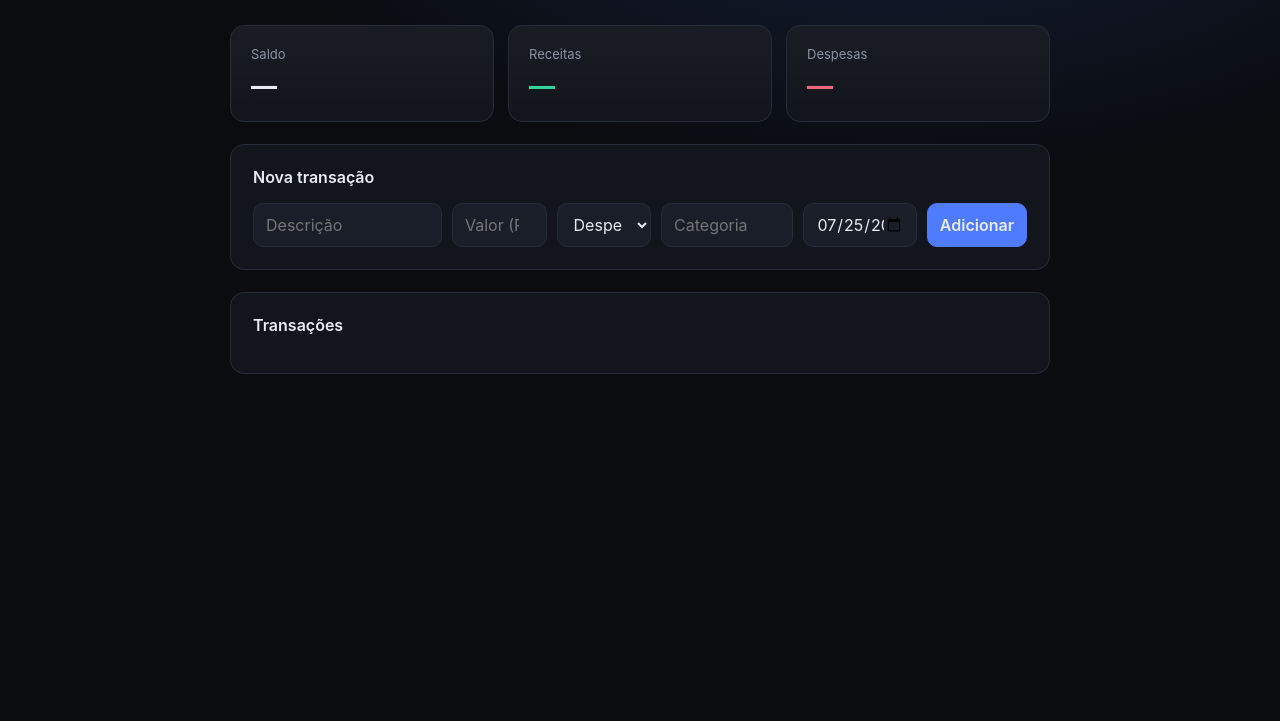
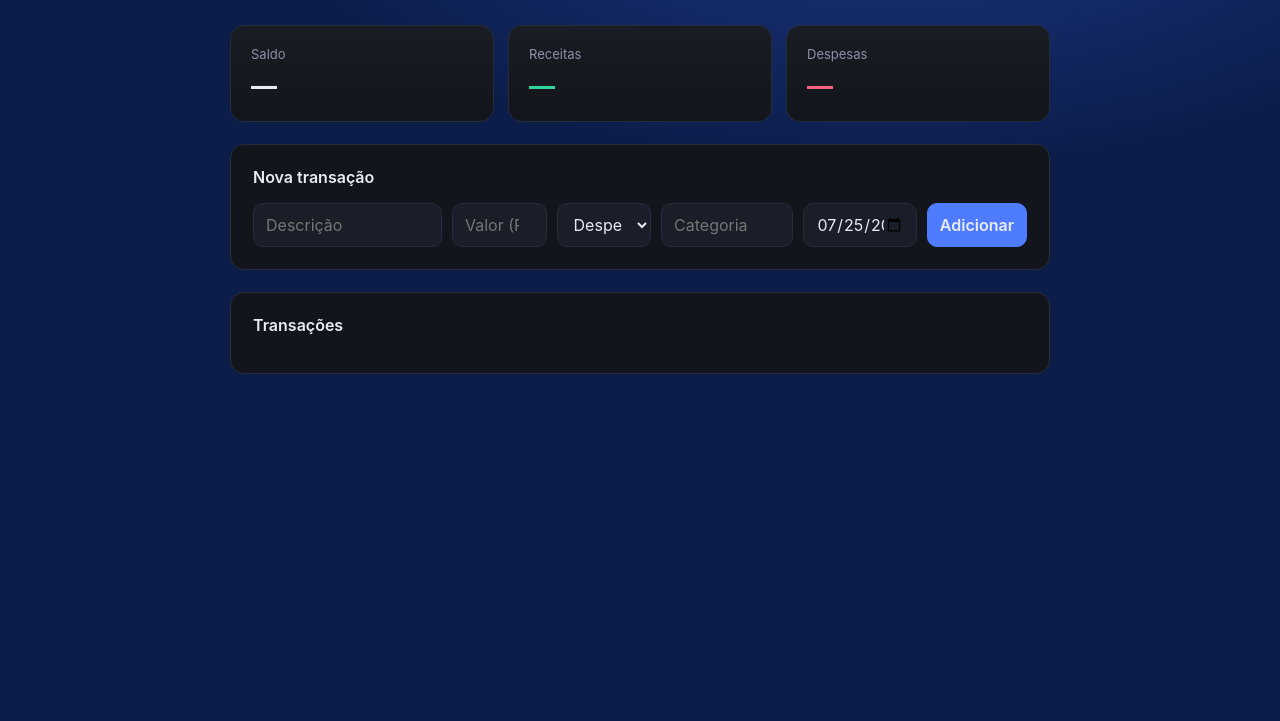
Before and after one commit to andre2654/fintex-wallet, a website: page public/index.html in a window 1280 px wide. Shown: the part 79-800 px from the top of the page. Drawn offline with Linux system fonts and the light colour scheme; no server answers.

Commit message:
coder(wi_1e70dc37c4c214637d57ba4a607401b15efe7e81b7d4dcd4be81db30ad3dd0fc): <@U0BJR6U90UF> change the bg of the our app to blue
Acceptance criteria

```diff
--- a/public/style.css
+++ b/public/style.css
@@ -19,7 +19,7 @@
 
 body {
   font-family: -apple-system, BlinkMacSystemFont, 'Segoe UI', Roboto, sans-serif;
-  background: radial-gradient(1200px 600px at 70% -10%, #16203a 0%, var(--bg) 55%);
+  background: radial-gradient(1200px 600px at 70% -10%, #1e3a8a 0%, #0c1d4a 55%);
   color: var(--text);
   min-height: 100vh;
 }
```
